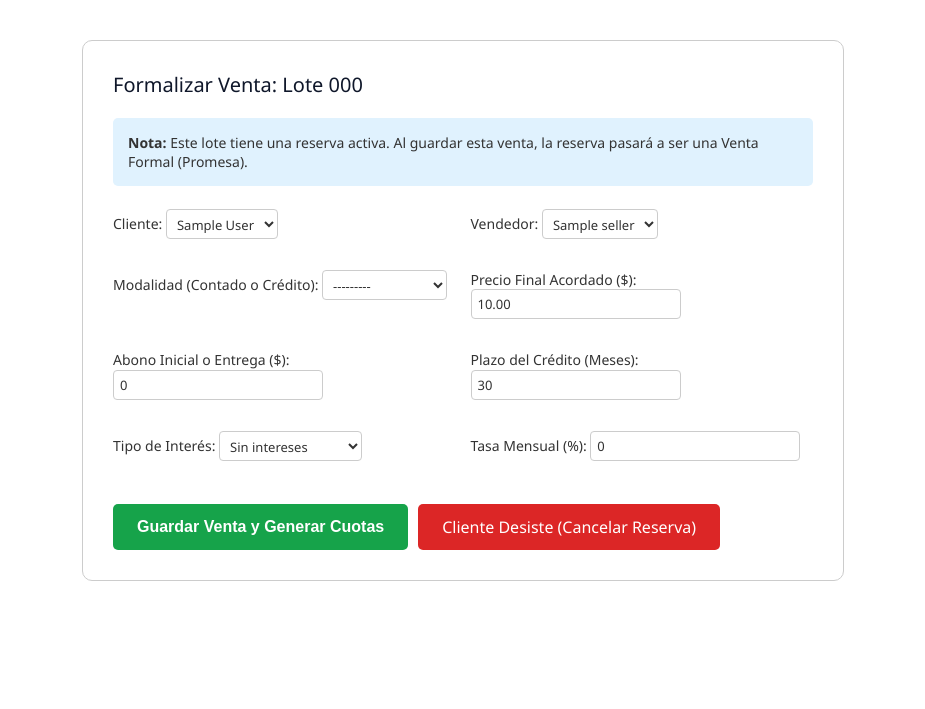
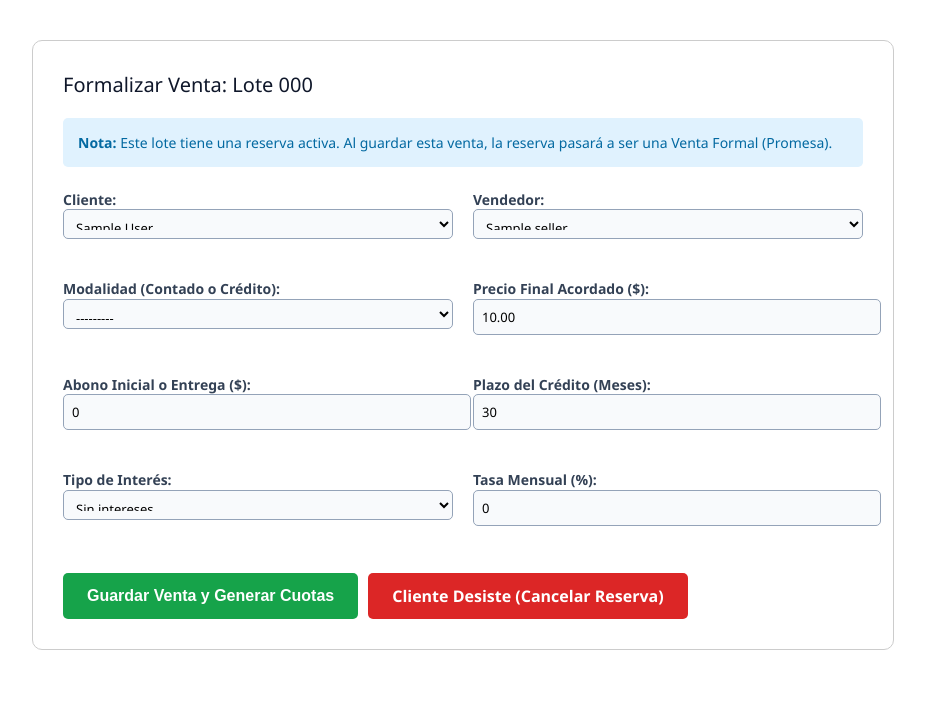
Before and after one commit to geovannybeltranbowen-crypto/inmoland-manager, a Django app: page /venta-final/1/ in a window 1280 px wide. Shown: the part 92-801 px from the top of the page, without its empty margins (177-1102 px from the left). Before the commit the page ends 673 px from the top, so only its background shows below. Run offline with Django 5.2, Linux system fonts and the light colour scheme; a user stored in the database is signed in; tables that the repository leaves empty hold one stand-in row (values such as "Sample post").

Commit message:
Arreglar colores de letras en formularios de reserva y venta

```diff
--- a/core/templates/core/form_venta_final.html
+++ b/core/templates/core/form_venta_final.html
@@ -1,14 +1,44 @@
 {% extends "admin/base_site.html" %}
 {% block content %}
-<div style="max-width: 700px; margin: 20px auto; background: white; padding: 30px; border-radius: 10px; border: 1px solid #ccc;">
-    <h1 style="color: #0f172a;">Formalizar Venta: Lote {{ lot.number }}</h1>
+<style>
+    /* Forzar letras oscuras en todo el formulario */
+    .form-container {
+        max-width: 800px;
+        margin: 20px auto;
+        background: #ffffff;
+        padding: 30px;
+        border-radius: 10px;
+        border: 1px solid #ccc;
+        color: #1e293b; /* Color de letra general */
+    }
+    .form-container h1 { color: #0f172a; }
+    .form-container label {
+        color: #334155 !important; /* Letras de los títulos en gris oscuro */
+        font-weight: bold;
+        margin-bottom: 5px;
+    }
+    .form-container input, .form-container select {
+        color: #000000 !important; /* Letras dentro de las cajas en negro */
+        background-color: #f8fafc !important;
+        border: 1px solid #94a3b8 !important;
+        padding: 8px;
+        border-radius: 5px;
+        width: 100%;
+    }
+    .form-container p {
+        margin-bottom: 15px;
+    }
+</style>
+
+<div class="form-container">
+    <h1>Formalizar Venta: Lote {{ lot.number }}</h1>
 
     {% if es_reserva %}
-        <div style="background: #e0f2fe; padding: 15px; border-radius: 5px; margin-bottom: 20px;">
+        <div style="background: #e0f2fe; padding: 15px; border-radius: 5px; margin-bottom: 20px; color: #0369a1;">
             <strong>Nota:</strong> Este lote tiene una reserva activa. Al guardar esta venta, la reserva pasará a ser una Venta Formal (Promesa).
         </div>
     {% else %}
-        <div style="background: #dcfce7; padding: 15px; border-radius: 5px; margin-bottom: 20px;">
+        <div style="background: #dcfce7; padding: 15px; border-radius: 5px; margin-bottom: 20px; color: #166534;">
             <strong>Venta Directa:</strong> No hay reserva previa. Estás registrando la venta definitiva directamente.
         </div>
     {% endif %}
@@ -16,17 +46,17 @@
     <form method="post">
         {% csrf_token %}
 
-        <div style="display: grid; grid-template-columns: 1fr 1fr; gap: 15px;">
+        <div style="display: grid; grid-template-columns: 1fr 1fr; gap: 20px;">
             {{ form.as_p }}
         </div>
 
-        <div style="margin-top: 30px; display: flex; gap: 10px;">
+        <div style="margin-top: 30px; display: flex; gap: 10px; flex-wrap: wrap;">
             <button type="submit" style="background: #16a34a; color: white; padding: 12px 24px; border: none; border-radius: 5px; cursor: pointer; font-size: 16px; font-weight: bold;">
                 Guardar Venta y Generar Cuotas
             </button>
 
             {% if es_reserva %}
-                <a href="{% url 'desistir_reserva' lot.id %}" onclick="return confirm('¿Seguro que el cliente desiste? El lote volverá a estar Disponible.')" style="background: #dc2626; color: white; padding: 12px 24px; border-radius: 5px; text-decoration: none; font-size: 16px;">
+                <a href="{% url 'desistir_reserva' lot.id %}" onclick="return confirm('¿Seguro que el cliente desiste? El lote volverá a estar Disponible.')" style="background: #dc2626; color: white; padding: 12px 24px; border-radius: 5px; text-decoration: none; font-size: 16px; font-weight: bold;">
                     Cliente Desiste (Cancelar Reserva)
                 </a>
             {% endif %}
```
Also changed, not shown: core/templates/core/from_reserva.html (+10 -3 lines).
